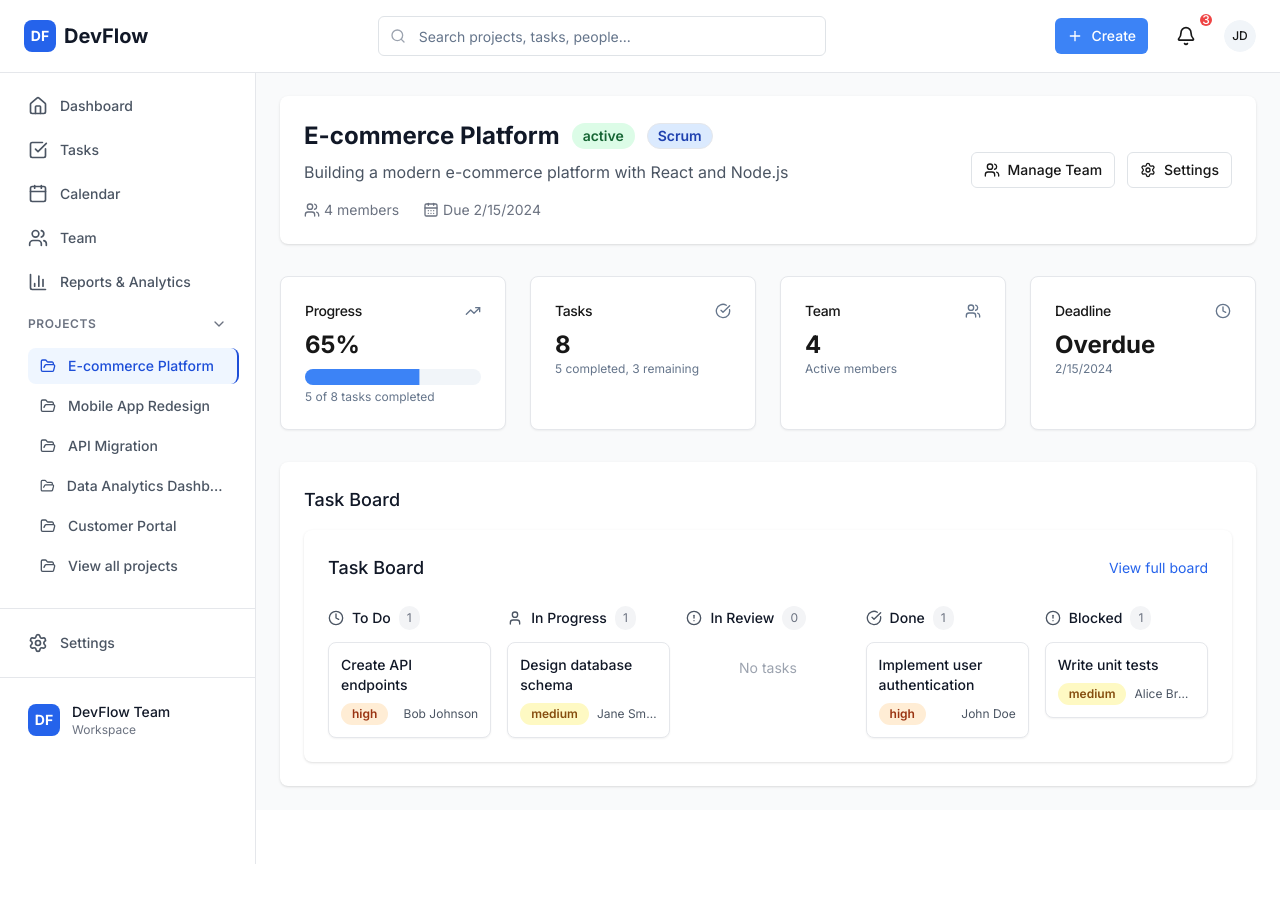
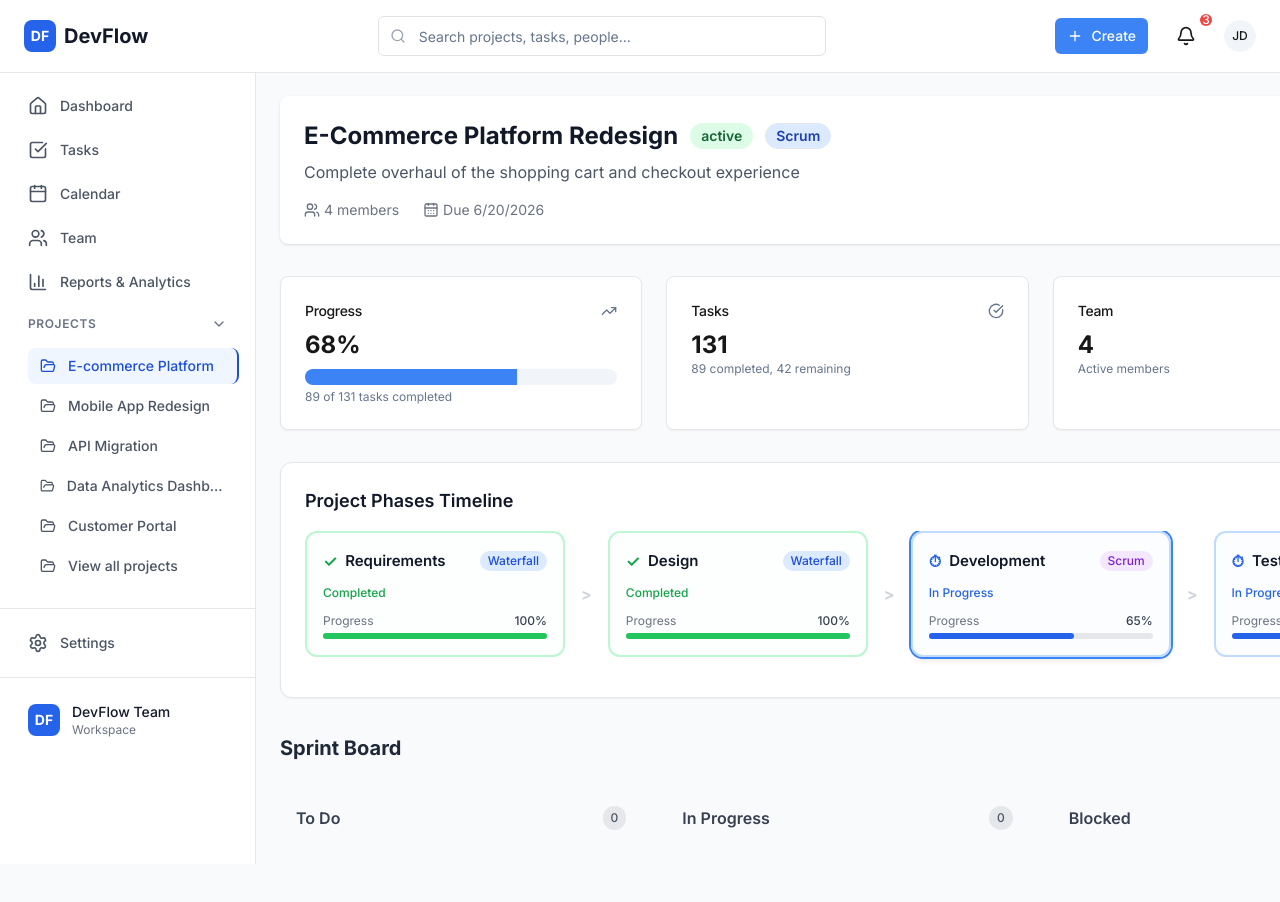
Before and after one commit to Unholyes/DevFlow, a Next.js app: page /dashboard/projects/1 in a window 1280 px wide. Shown: the top 902 px of the page. Before the commit the page ends 810 px from the top, so only its background shows below. Built offline with nearby package versions, Linux system fonts and the light colour scheme.

Commit message:
[Projects][Perocho] File Creation
File Creation

```diff
--- a/src/app/dashboard/projects/[id]/page.tsx
+++ b/src/app/dashboard/projects/[id]/page.tsx
@@ -1,155 +1,136 @@
-import { notFound } from 'next/navigation'
-import { DashboardLayout } from '@/components/dashboard/dashboard-layout'
-import { ProjectHeader } from '@/components/project/project-header'
-import { ProjectStats } from '@/components/project/project-stats'
-import { TaskBoard } from '@/components/dashboard/task-board'
+"use client";
 
-// Mock projects data - in production this would come from database
+import { useState } from 'react';
+import { notFound } from 'next/navigation';
+import { DashboardLayout } from '@/components/dashboard/dashboard-layout';
+import { ProjectHeader } from '@/components/project/project-header';
+import { ProjectStats } from '@/components/project/project-stats';
+
+import ScrumView from '@/components/project/ScrumView';
+import KanbanView from '@/components/project/KanbanView';
+import WaterfallView from '@/components/project/WaterfallView';
+import DevOpsView from '@/components/project/DevOpsView';
+
+// The Data with the Phases included
 const mockProjects = [
   {
     id: '1',
-    name: 'E-commerce Platform',
-    description: 'Building a modern e-commerce platform with React and Node.js',
+    name: 'E-Commerce Platform Redesign',
+    description: 'Complete overhaul of the shopping cart and checkout experience',
     sdlcMethodology: 'scrum' as const,
     status: 'active' as const,
-    progress: 65,
-    tasksCount: 8,
-    completedTasks: 5,
-    dueDate: new Date('2024-02-15'),
+    progress: 68,
+    tasksCount: 131,
+    completedTasks: 89,
+    dueDate: new Date('2026-06-20'),
     teamMembers: 4,
-  },
-  {
-    id: '2',
-    name: 'Mobile App Redesign',
-    description: 'Redesigning the mobile app with new UI/UX patterns',
-    sdlcMethodology: 'kanban' as const,
-    status: 'active' as const,
-    progress: 30,
-    tasksCount: 12,
-    completedTasks: 4,
-    dueDate: new Date('2024-03-01'),
-    teamMembers: 3,
-  },
-  {
-    id: '3',
-    name: 'API Migration',
-    description: 'Migrating legacy APIs to microservices architecture',
-    sdlcMethodology: 'devops' as const,
-    status: 'active' as const,
-    progress: 80,
-    tasksCount: 6,
-    completedTasks: 5,
-    dueDate: new Date('2024-01-30'),
-    teamMembers: 5,
-  },
-  {
-    id: '4',
-    name: 'Data Analytics Dashboard',
-    description: 'Creating a comprehensive analytics dashboard for business intelligence',
-    sdlcMethodology: 'scrum' as const,
-    status: 'active' as const,
-    progress: 45,
-    tasksCount: 15,
-    completedTasks: 7,
-    dueDate: new Date('2024-04-15'),
-    teamMembers: 6,
-  },
-  {
-    id: '5',
-    name: 'Customer Portal',
-    description: 'Developing a self-service portal for customers',
-    sdlcMethodology: 'kanban' as const,
-    status: 'active' as const,
-    progress: 20,
-    tasksCount: 10,
-    completedTasks: 2,
-    dueDate: new Date('2024-05-01'),
-    teamMembers: 4,
-  },
-  {
-    id: '6',
-    name: 'Legacy System Upgrade',
-    description: 'Upgrading outdated systems to modern architecture',
-    sdlcMethodology: 'waterfall' as const,
-    status: 'active' as const,
-    progress: 90,
-    tasksCount: 20,
-    completedTasks: 18,
-    dueDate: new Date('2024-01-20'),
-    teamMembers: 7,
-  },
-]
+    phases: [
+      { id: 'p1', name: 'Requirements', sdlcType: 'Waterfall', status: 'Completed', progress: 100 },
+      { id: 'p2', name: 'Design', sdlcType: 'Waterfall', status: 'Completed', progress: 100 },
+      { id: 'p3', name: 'Development', sdlcType: 'Scrum', status: 'In Progress', progress: 65 },
+      { id: 'p4', name: 'Testing', sdlcType: 'Kanban', status: 'In Progress', progress: 40 },
+      { id: 'p5', name: 'Deployment', sdlcType: 'DevOps', status: 'Not Started', progress: 0 },
+    ]
+  }
+];
 
-// Mock tasks for each project
-const mockTasksByProject = {
-  '1': [
-    { id: '1', title: 'Implement user authentication', status: 'done' as const, priority: 'high' as const, assignee: 'John Doe' },
-    { id: '2', title: 'Design database schema', status: 'in_progress' as const, priority: 'medium' as const, assignee: 'Jane Smith' },
-    { id: '3', title: 'Create API endpoints', status: 'todo' as const, priority: 'high' as const, assignee: 'Bob Johnson' },
-    { id: '4', title: 'Write unit tests', status: 'blocked' as const, priority: 'medium' as const, assignee: 'Alice Brown' },
-  ],
-  '2': [
-    { id: '5', title: 'Update UI components', status: 'in_progress' as const, priority: 'high' as const, assignee: 'John Doe' },
-    { id: '6', title: 'Optimize performance', status: 'todo' as const, priority: 'medium' as const, assignee: 'Jane Smith' },
-    { id: '7', title: 'Add new features', status: 'todo' as const, priority: 'low' as const, assignee: 'Bob Johnson' },
-  ],
-  '3': [
-    { id: '8', title: 'Migrate auth service', status: 'done' as const, priority: 'high' as const, assignee: 'Alice Brown' },
-    { id: '9', title: 'Update deployment pipeline', status: 'in_progress' as const, priority: 'high' as const, assignee: 'Charlie Wilson' },
-  ],
-  '4': [
-    { id: '10', title: 'Design data models', status: 'done' as const, priority: 'high' as const, assignee: 'John Doe' },
-    { id: '11', title: 'Implement charts', status: 'in_progress' as const, priority: 'medium' as const, assignee: 'Jane Smith' },
-    { id: '12', title: 'Add filters', status: 'todo' as const, priority: 'low' as const, assignee: 'Bob Johnson' },
-  ],
-  '5': [
-    { id: '13', title: 'Create login page', status: 'done' as const, priority: 'high' as const, assignee: 'Alice Brown' },
-    { id: '14', title: 'Build dashboard', status: 'in_progress' as const, priority: 'medium' as const, assignee: 'Charlie Wilson' },
-  ],
-  '6': [
-    { id: '15', title: 'Audit legacy code', status: 'done' as const, priority: 'high' as const, assignee: 'John Doe' },
-    { id: '16', title: 'Migrate database', status: 'done' as const, priority: 'high' as const, assignee: 'Jane Smith' },
-    { id: '17', title: 'Update APIs', status: 'in_progress' as const, priority: 'medium' as const, assignee: 'Bob Johnson' },
-  ],
-}
+const mockTasksByProject = { '1': [] };
 
-interface ProjectPageProps {
-  params: {
-    id: string
-  }
-}
+export default function ProjectPage({ params }: { params: { id: string } }) {
+  const project = mockProjects.find(p => p.id === params.id);
+  const tasks = mockTasksByProject[params.id as keyof typeof mockTasksByProject] || [];
 
-export default function ProjectPage({ params }: ProjectPageProps) {
-  const project = mockProjects.find(p => p.id === params.id)
-  const tasks = mockTasksByProject[params.id as keyof typeof mockTasksByProject] || []
+  // Tracks which phase is clicked
+  const [activePhaseId, setActivePhaseId] = useState('p3');
 
   if (!project) {
-    notFound()
+    notFound();
   }
+
+  const activePhase = project.phases?.find(p => p.id === activePhaseId);
 
   return (
     <DashboardLayout>
       <div className="space-y-8">
-        {/* Project Header */}
         <ProjectHeader project={project} />
-
-        {/* Project Stats */}
         <ProjectStats project={project} />
 
-        {/* Task Board */}
-        <div className="bg-white overflow-hidden shadow rounded-lg">
-          <div className="px-4 py-5 sm:p-6">
-            <h3 className="text-lg font-medium text-gray-900 mb-4">Task Board</h3>
-            <TaskBoard tasks={tasks} />
+        {/* --- THIS IS THE HORIZONTAL TIMELINE EXACTLY FROM YOUR PICTURE --- */}
+        <div className="bg-white p-6 rounded-xl shadow-sm border border-gray-200">
+          <h2 className="text-lg font-semibold text-gray-900 mb-4">Project Phases Timeline</h2>
+
+          <div className="flex items-center overflow-x-auto pb-4">
+            {project.phases?.map((phase, index) => {
+
+              // Styling logic to match Figma perfectly
+              const isCompleted = phase.status === 'Completed';
+              const isInProgress = phase.status === 'In Progress';
+
+              const cardBorder = isCompleted ? 'border-green-200 bg-green-50/20' : isInProgress ? 'border-blue-200 bg-blue-50/20' : 'border-gray-200 bg-gray-50';
+              const statusColor = isCompleted ? 'text-green-600' : isInProgress ? 'text-blue-600' : 'text-gray-400';
+              const barBg = isCompleted ? 'bg-green-500' : isInProgress ? 'bg-blue-600' : 'bg-gray-200';
+              const icon = isCompleted ? '✓' : isInProgress ? '⏱' : '○';
+
+              // Badge Colors
+              const badgeColor =
+                phase.sdlcType === 'Waterfall' ? 'bg-blue-100 text-blue-700' :
+                phase.sdlcType === 'Scrum' ? 'bg-purple-100 text-purple-700' :
+                phase.sdlcType === 'Kanban' ? 'bg-orange-100 text-orange-700' :
+                'bg-green-100 text-green-700';
+
+              return (
+                <div key={phase.id} className="flex items-center">
+
+                  {/* The Phase Card */}
+                  <div
+                    onClick={() => setActivePhaseId(phase.id)}
+                    className={`min-w-[260px] p-4 rounded-xl border-2 cursor-pointer transition-all hover:shadow-md ${cardBorder} ${activePhaseId === phase.id ? 'ring-2 ring-blue-500 shadow-md' : ''}`}
+                  >
+                    <div className="flex justify-between items-center mb-3">
+                      <div className="flex items-center gap-2">
+                        <span className={`font-bold ${statusColor}`}>{icon}</span>
+                        <h3 className="font-semibold text-[15px] text-gray-900">{phase.name}</h3>
+                      </div>
+                      <span className={`text-xs px-2 py-0.5 rounded-full font-medium ${badgeColor}`}>
+                        {phase.sdlcType}
+                      </span>
+                    </div>
+
+                    <div className={`text-xs font-medium mb-3 ${statusColor}`}>
+                      {phase.status}
+                    </div>
+
+                    <div className="flex justify-between text-xs text-gray-500 mb-1">
+                      <span>Progress</span>
+                      <span className="font-medium text-gray-700">{phase.progress}%</span>
+                    </div>
+                    <div className="w-full bg-gray-200 rounded-full h-1.5">
+                      <div className={`h-1.5 rounded-full ${barBg}`} style={{ width: `${phase.progress}%` }}></div>
+                    </div>
+                  </div>
+
+                  {/* The Arrow Separator (Hidden on the last item) */}
+                  {index < project.phases!.length - 1 && (
+                    <div className="mx-4 text-gray-300 font-bold">
+                      {'>'}
+                    </div>
+                  )}
+                </div>
+              );
+            })}
           </div>
         </div>
+        {/* --- END OF TIMELINE --- */}
 
-        {/* Additional sections can be added here */}
-        {/* - Burndown chart for Scrum */}
-        {/* - Team workload */}
-        {/* - Calendar view */}
-        {/* - Project settings */}
+        {/* The Dynamic Bottom View */}
+        <div className="mt-8">
+          {activePhase?.sdlcType === 'Scrum' && <ScrumView tasks={tasks} />}
+          {activePhase?.sdlcType === 'Kanban' && <KanbanView tasks={tasks} />}
+          {activePhase?.sdlcType === 'Waterfall' && <WaterfallView tasks={tasks} />}
+          {activePhase?.sdlcType === 'DevOps' && <DevOpsView tasks={tasks} />}
+        </div>
+
       </div>
     </DashboardLayout>
-  )
+  );
 }
--- a/src/app/dashboard/projects/page.tsx
+++ b/src/app/dashboard/projects/page.tsx
@@ -1,91 +1,114 @@
-import { DashboardLayout } from '@/components/dashboard/dashboard-layout'
-import { ProjectCards } from '@/components/dashboard/project-cards'
+"use client"; // Required because we are adding click events (state)
 
-// Mock projects data - in production this would come from database
+import { useState } from 'react';
+import { notFound } from 'next/navigation';
+import { DashboardLayout } from '@/components/dashboard/dashboard-layout';
+import { ProjectHeader } from '@/components/project/project-header';
+import { ProjectStats } from '@/components/project/project-stats';
+
+import ScrumView from '@/components/project/ScrumView';
+import KanbanView from '@/components/project/KanbanView';
+import WaterfallView from '@/components/project/WaterfallView';
+import DevOpsView from '@/components/project/DevOpsView';
+
+// 1. Updated Mock Data to include nested phases
 const mockProjects = [
   {
-    id: '1',
-    name: 'E-commerce Platform',
-    description: 'Building a modern e-commerce platform with React and Node.js',
-    sdlcMethodology: 'scrum' as const,
+    id: '1', // E-commerce Platform
+    name: 'E-commerce Platform Redesign',
+    description: 'Complete overhaul of the shopping cart and checkout experience',
     status: 'active' as const,
-    progress: 65,
-    tasksCount: 8,
-    completedTasks: 5,
-    dueDate: new Date('2024-02-15'),
-  },
-  {
-    id: '2',
-    name: 'Mobile App Redesign',
-    description: 'Redesigning the mobile app with new UI/UX patterns',
-    sdlcMethodology: 'kanban' as const,
-    status: 'active' as const,
-    progress: 30,
-    tasksCount: 12,
-    completedTasks: 4,
-    dueDate: new Date('2024-03-01'),
-  },
-  {
-    id: '3',
-    name: 'API Migration',
-    description: 'Migrating legacy APIs to microservices architecture',
-    sdlcMethodology: 'devops' as const,
-    status: 'active' as const,
-    progress: 80,
-    tasksCount: 6,
-    completedTasks: 5,
-    dueDate: new Date('2024-01-30'),
-  },
-  {
-    id: '4',
-    name: 'Data Analytics Dashboard',
-    description: 'Creating a comprehensive analytics dashboard for business intelligence',
-    sdlcMethodology: 'scrum' as const,
-    status: 'active' as const,
-    progress: 45,
-    tasksCount: 15,
-    completedTasks: 7,
-    dueDate: new Date('2024-04-15'),
-  },
-  {
-    id: '5',
-    name: 'Customer Portal',
-    description: 'Developing a self-service portal for customers',
-    sdlcMethodology: 'kanban' as const,
-    status: 'active' as const,
-    progress: 20,
-    tasksCount: 10,
-    completedTasks: 2,
-    dueDate: new Date('2024-05-01'),
-  },
-  {
-    id: '6',
-    name: 'Legacy System Upgrade',
-    description: 'Upgrading outdated systems to modern architecture',
-    sdlcMethodology: 'waterfall' as const,
-    status: 'active' as const,
-    progress: 90,
-    tasksCount: 20,
-    completedTasks: 18,
-    dueDate: new Date('2024-01-20'),
-  },
-]
+    progress: 68,
+    tasksCount: 131,
+    completedTasks: 89,
+    dueDate: new Date('2026-06-20'),
+    teamMembers: 4,
+    phases: [
+      { id: 'p1', name: 'Requirements', sdlcType: 'waterfall', status: 'Completed', progress: 100 },
+      { id: 'p2', name: 'Design', sdlcType: 'waterfall', status: 'Completed', progress: 100 },
+      { id: 'p3', name: 'Development', sdlcType: 'scrum', status: 'In Progress', progress: 65 },
+      { id: 'p4', name: 'Testing', sdlcType: 'kanban', status: 'In Progress', progress: 40 },
+      { id: 'p5', name: 'Deployment', sdlcType: 'devops', status: 'Not Started', progress: 0 },
+    ]
+  }
+];
 
-export default function ProjectsPage() {
+// Mock tasks (you can keep your existing ones, just passing an empty array for now to prevent errors)
+const mockTasksByProject = { '1': [] };
+
+export default function ProjectPage({ params }: { params: { id: string } }) {
+  const project = mockProjects.find(p => p.id === params.id);
+  const tasks = mockTasksByProject[params.id as keyof typeof mockTasksByProject] || [];
+
+  // 2. React State to track which phase is currently active/clicked
+  // Defaulting to the 'Development' phase (p3)
+  const [activePhaseId, setActivePhaseId] = useState('p3');
+
+  if (!project) {
+    notFound();
+  }
+
+  // Find the details of the currently selected phase
+  const activePhase = project.phases?.find(p => p.id === activePhaseId);
+
   return (
     <DashboardLayout>
       <div className="space-y-8">
-        {/* Header */}
-        <div className="mb-8">
-          <h1 className="text-3xl font-bold text-gray-900">All Projects</h1>
-          <p className="mt-2 text-gray-600">
-            View and manage all your projects in one place.
-          </p>
+        <ProjectHeader project={project} />
+        <ProjectStats project={project} />
+
+        {/* 3. The Project Phases Timeline UI */}
+        <div className="bg-white p-6 rounded-lg shadow-sm border border-gray-100">
+          <h3 className="text-lg font-semibold text-gray-800 mb-4">Project Phases Timeline</h3>
+
+          <div className="flex space-x-4 overflow-x-auto pb-2">
+            {project.phases?.map((phase) => (
+              <div
+                key={phase.id}
+                onClick={() => setActivePhaseId(phase.id)}
+                className={`min-w-[250px] cursor-pointer p-4 rounded-xl border-2 transition-all ${
+                  activePhaseId === phase.id
+                    ? 'border-blue-500 bg-blue-50/30 shadow-md' // Active styling
+                    : 'border-gray-200 hover:border-blue-300' // Inactive styling
+                }`}
+              >
+                <div className="flex justify-between items-start mb-2">
+                  <div className="flex items-center gap-2">
+                    {/* Status Icon Placeholder */}
+                    <span className={`w-4 h-4 rounded-full ${phase.status === 'Completed' ? 'bg-green-500' : phase.status === 'In Progress' ? 'bg-blue-500' : 'border-2 border-gray-300'}`}></span>
+                    <h4 className="font-medium text-gray-900">{phase.name}</h4>
+                  </div>
+                  <span className={`text-xs px-2 py-1 rounded bg-gray-100 text-gray-600 font-medium capitalize`}>
+                    {phase.sdlcType}
+                  </span>
+                </div>
+
+                <div className="text-sm text-gray-500 mb-2">{phase.status}</div>
+
+                <div className="flex justify-between items-center text-xs text-gray-500 mb-1">
+                  <span>Progress</span>
+                  <span>{phase.progress}%</span>
+                </div>
+                <div className="w-full bg-gray-200 rounded-full h-1.5">
+                  <div
+                    className={`h-1.5 rounded-full ${phase.status === 'Completed' ? 'bg-green-500' : 'bg-blue-600'}`}
+                    style={{ width: `${phase.progress}%` }}
+                  ></div>
+                </div>
+              </div>
+            ))}
+          </div>
         </div>
 
-        {/* Projects Grid */}
-        <ProjectCards projects={mockProjects} showViewAll={false} />
+        {/* 4. DYNAMIC SDLC ROUTING - This changes when a card is clicked */}
+        <div className="mt-8">
+          {activePhase?.sdlcType === 'scrum' && <ScrumView tasks={tasks} />}
+          {activePhase?.sdlcType === 'kanban' && <KanbanView tasks={tasks} />}
+          {activePhase?.sdlcType === 'waterfall' && <WaterfallView tasks={tasks} />}
+          {activePhase?.sdlcType === 'devops' && <DevOpsView tasks={tasks} />}
+        </div>
+
       </div>
     </DashboardLayout>
-  )
+  );
 }
--- /dev/null
+++ b/src/components/project/ScrumView.tsx
@@ -0,0 +1,74 @@
+// src/components/project/ScrumView.tsx
+
+// 1. Define the shape of our task data so TypeScript is happy
+interface Task {
+  id: string;
+  title: string;
+  status: 'todo' | 'in_progress' | 'blocked' | 'done';
+  priority: 'low' | 'medium' | 'high';
+  assignee: string;
+}
+
+export default function ScrumView({ tasks }: { tasks: Task[] }) {
+  // 2. Sort the tasks into their respective columns
+  const todoTasks = tasks.filter((t) => t.status === 'todo');
+  const inProgressTasks = tasks.filter((t) => t.status === 'in_progress');
+  const blockedTasks = tasks.filter((t) => t.status === 'blocked');
+  const doneTasks = tasks.filter((t) => t.status === 'done');
+
+  // 3. A reusable UI component for a single Task Card
+  const TaskCard = ({ task }: { task: Task }) => (
+    <div className="bg-white p-4 rounded-lg shadow-sm border border-gray-100 mb-3 cursor-grab hover:shadow-md transition-shadow">
+      <h4 className="font-medium text-gray-800 text-sm mb-2">{task.title}</h4>
+      <div className="flex justify-between items-center mt-3">
+        <span className={`text-xs px-2 py-1 rounded-full font-medium ${
+          task.priority === 'high' ? 'bg-red-100 text-red-700' :
+          task.priority === 'medium' ? 'bg-yellow-100 text-yellow-700' :
+          'bg-green-100 text-green-700'
+        }`}>
+          {task.priority}
+        </span>
+        <span className="text-xs text-gray-500 bg-gray-100 px-2 py-1 rounded-full">
+          {task.assignee}
+        </span>
+      </div>
+    </div>
+  );
+
+  // 4. A reusable UI component for a Column
+  const Column = ({ title, columnTasks }: { title: string, columnTasks: Task[] }) => (
+    <div className="flex flex-col bg-gray-50 rounded-xl p-4 min-h-[500px]">
+      <div className="flex justify-between items-center mb-4">
+        <h3 className="font-semibold text-gray-700">{title}</h3>
+        <span className="bg-gray-200 text-gray-600 text-xs py-1 px-2 rounded-full font-medium">
+          {columnTasks.length}
+        </span>
+      </div>
+      <div className="flex-1">
+        {columnTasks.map((task) => (
+          <TaskCard key={task.id} task={task} />
+        ))}
+      </div>
+    </div>
+  );
+
+  // 5. Render the full board
+  return (
+    <div className="mt-6">
+      <div className="flex justify-between items-center mb-6">
+        <h2 className="text-xl font-bold text-gray-800">Sprint Board</h2>
+        <button className="bg-blue-600 hover:bg-blue-700 text-white px-4 py-2 rounded-lg text-sm font-medium transition-colors">
+          + Create Task
+        </button>
+      </div>
+
+      {/* The 4-Column Grid */}
+      <div className="grid grid-cols-1 md:grid-cols-4 gap-6">
+        <Column title="To Do" columnTasks={todoTasks} />
+        <Column title="In Progress" columnTasks={inProgressTasks} />
+        <Column title="Blocked" columnTasks={blockedTasks} />
+        <Column title="Done" columnTasks={doneTasks} />
+      </div>
+    </div>
+  );
+}
```
Also changed, not shown: src/lib/mockUp.ts (added, +37 -0 lines), src/components/project/DevOpsView.tsx (added), src/components/project/KanbanView.tsx (added), src/components/project/WaterfallView.tsx (added).
